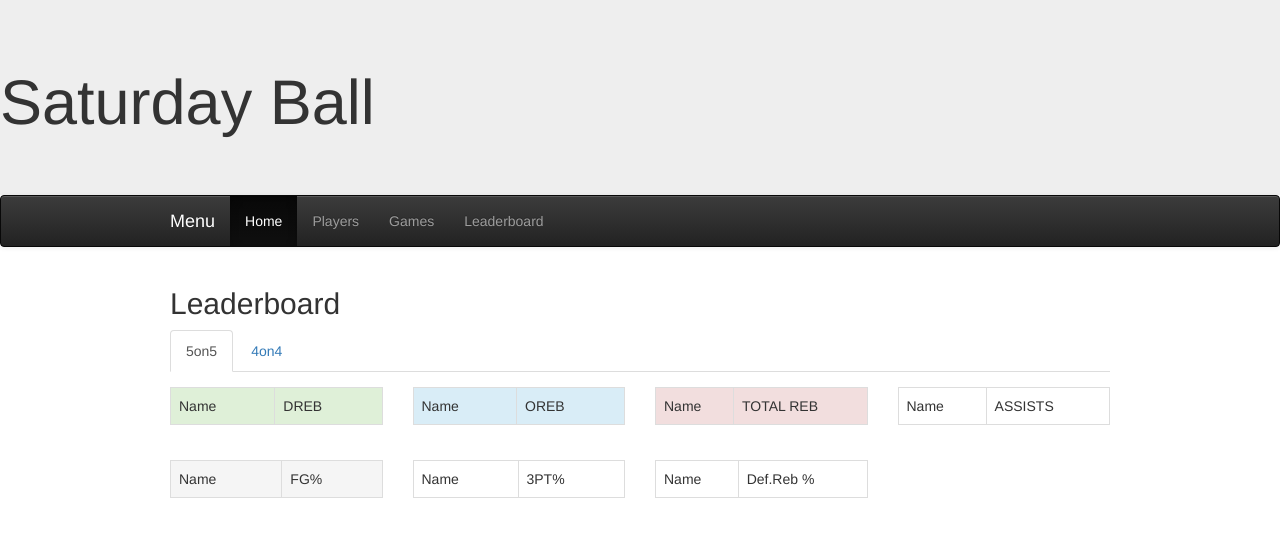
After one commit to adelprete/Pickup-Basketball-Stats, a Django app: a page that uses basketball/templates/base.html in a window 1280 px wide. The commit adds this page. Shown: the top 537 px of the page. Run offline with Django 3.2, Linux system fonts and the light colour scheme; data that the repository does not hold is empty; parts of the project's set-up code (start-up, migrations or seed data) failed here and were passed over; some libraries are stand-ins or nearby versions.

Commit message:
Created Leaderboard

```diff
--- a/basketball/static/css/custom.css
+++ b/basketball/static/css/custom.css
@@ -7,3 +7,9 @@
 .jumbotron{
 	margin-bottom:0px;
 }
+
+.top_5_table{
+	width:100%;
+	margin-top:15px;
+	margin-right:20px;
+}
--- /dev/null
+++ b/basketball/templates/5on5_possessions.html
@@ -0,0 +1,12 @@
+{% load basketball_tags %}
+<div class="row">
+	{% top_players_table dreb 'DREB' '#dff0d8' %}
+	{% top_players_table oreb 'OREB' '#d9edf7' %}
+	{% top_players_table total_rebounds 'TOTAL REB' '#f2dede' %}
+	{% top_players_table asts 'ASSISTS' %}
+</div>
+<div class="row">
+	{% top_players_table fgm_percent 'FG%' '#f5f5f5'  %}
+	{% top_players_table three_percent '3PT%' %}
+	{% top_players_table dreb_percent 'Def.Reb %' %}
+</div>
--- a/basketball/templates/base.html
+++ b/basketball/templates/base.html
@@ -48,7 +48,7 @@
 		 <li id="home_link"><a href="{% url 'root' %}">Home <span class="sr-only">(current)</span></a></li>
 		<li id="players_link"><a href="{% url 'players_home' %}">Players</a></li>
 		<li id="games_link"><a href="{% url 'games_home' %}">Games</a></li>
-		<li><a href="#">Leaderboard</a></li>
+		<li><a href="{% url 'leaderboard_home' %}">Leaderboard</a></li>
       </ul>
     </div><!-- /.navbar-collapse -->
 </nav>
--- /dev/null
+++ b/basketball/templates/leaderboard.html
@@ -0,0 +1,15 @@
+{% extends 'base.html' %}
+{% block body %}
+	{% load basketball_tags %}
+	<h2>Leaderboard</h2>
+	<ul class="nav nav-tabs" role="tablist">
+		<li role="presentation" class="active"><a href="#5on5" aria-controls="home" role="tab" data-toggle="tab">5on5</a></li>
+		<li role="presentation"><a href="#4on4" aria-controls="profile" role="tab" data-toggle="tab">4on4</a></li>
+	</ul>
+	<div class="tab-content">
+		<div role="tabpanel" class="tab-pane active" id="5on5">
+			{% five_on_five_pos %}
+		</div>
+		<div role="tabpanel" class="tab-pane" id="4on4">...</div>
+	</div>
+{% endblock %}
--- /dev/null
+++ b/basketball/templates/top_stat_table.html
@@ -0,0 +1,14 @@
+<div class="col-sm-3">
+	<table class="table table-hovered table-bordered top_5_table">
+		<tr style="background:{{bgcolor}}">
+			<td>Name</td>
+			<td>{{ title }}</td>
+		</tr>
+		{% for player in player_list %}
+			<tr>
+				<td>{{ player.0 }}</td>
+				<td>{{ player.1|floatformat }}</td>
+			</tr>
+		{% endfor %}
+	</table>
+</div>
--- a/basketball/templatetags/basketball_tags.py
+++ b/basketball/templatetags/basketball_tags.py
@@ -1,5 +1,5 @@
 from django import template
-from basketball.models import ALL_PLAY_TYPES
+from basketball import models as bmodels
 from django.db.models import Sum
 
 register = template.Library()
@@ -7,12 +7,89 @@ register = template.Library()
 @register.inclusion_tag('box_score.html')
 def box_score(statlines,bgcolor="white"):
 	team_totals = {}
-	for play in ALL_PLAY_TYPES:
-		x = statlines.aggregate(Sum(play[0]))
-		team_totals.update(x)
+	for play in bmodels.ALL_PLAY_TYPES:
+            if play[0] not in ['sub_out','sub_in']:
+                x = statlines.aggregate(Sum(play[0]))
+                team_totals.update(x)
 	team_totals.update(statlines.aggregate(Sum('points'),Sum('total_rebounds')))
 	return {'statlines': statlines,'team_totals':team_totals,'bgcolor':bgcolor}
 
 @register.inclusion_tag('player_box_score.html')
 def player_box_score(statlines,bgcolor="white"):
 	return {'statlines': statlines,'bgcolor':bgcolor}
+
+def top_stat_players(stat):
+    players = bmodels.Player.objects.all()
+    player_list = []
+    for player in players:
+        result = player.statline_set.all().aggregate(Sum(stat),Sum('off_pos'))
+        if result['off_pos__sum'] is not 0:
+            percentage = (result[stat + '__sum']/result['off_pos__sum']) * 100
+        else:
+            percentage = 0.0
+        player_list.append((player.first_name,percentage))
+    return sorted(player_list,key=lambda x: x[1],reverse=True)
+
+@register.inclusion_tag('5on5_possessions.html')
+def five_on_five_pos():
+
+    players = bmodels.Player.objects.all().exclude(first_name__in=["Team1","Team2"])
+
+    dreb = top_stat_players('dreb')
+    oreb = top_stat_players('oreb')
+    total_rebounds = top_stat_players('total_rebounds')
+    asts = top_stat_players('asts')
+    pot_ast = top_stat_players('pot_ast')
+    stls = top_stat_players('stls')
+    to = top_stat_players('to')
+    points = top_stat_players('points')
+
+    #these need special attention
+    fgm_percent = []
+    for player in players:
+        result = player.statline_set.all().aggregate(Sum('fgm'),Sum('fga'),Sum('off_pos'))
+        if result['fga__sum'] is not 0 and result['off_pos__sum'] is not 0:
+            percentage = ( (result['fgm__sum']/result['fga__sum']) / result['off_pos__sum'] ) * 100
+        else:
+            percentage = 0.0
+        fgm_percent.append((player.first_name,percentage))
+    fgm_percent = sorted(fgm_percent,key=lambda x: x[1],reverse=True)
+
+    three_percent = []
+    for player in players:
+        result = player.statline_set.all().aggregate(Sum('threepm'),Sum('threepa'),Sum('off_pos'))
+        if result['threepa__sum'] is not 0 and result['off_pos__sum'] is not 0:
+            percentage = ( (result['threepm__sum']/result['threepa__sum']) / result['off_pos__sum'] ) * 100
+        else:
+            percentage = 0.0
+        three_percent.append((player.first_name,percentage))
+    three_percent = sorted(three_percent,key=lambda x: x[1],reverse=True)
+
+    dreb_percent = []
+    for player in players:
+        result = player.statline_set.all().aggregate(Sum('dreb'),Sum('total_rebounds'),Sum('def_pos'))
+        if result['total_rebounds__sum'] is not 0 and result['def_pos__sum'] is not 0:
+            percentage = ( (result['dreb__sum']/result['total_rebounds__sum']) / result['def_pos__sum'] ) * 100
+        else:
+            percentage = 0.0
+        dreb_percent.append((player.first_name,percentage))
+    dreb_percent = sorted(dreb_percent,key=lambda x: x[1],reverse=True)
+
+    context = {
+            "dreb":dreb[:5],
+            "oreb":oreb[:5],
+            "total_rebounds":total_rebounds[:5],
+            "asts":asts[:5],
+            "pot_ast":pot_ast[:5],
+            "stls":stls[:5],
+            "to":to[:5],
+            "points":points[:5],
+            "fgm_percent":fgm_percent[:5],
+            "three_percent":three_percent[:5],
+            "dreb_percent":dreb_percent[:5],
+    }
+    return context
+
+@register.inclusion_tag('top_stat_table.html')
+def top_players_table(player_list,title,bgcolor='white'):
+    return {'player_list':player_list,'title':title,'bgcolor':bgcolor}
--- a/basketball/views.py
+++ b/basketball/views.py
@@ -9,7 +9,7 @@ from basketball import models as bmodels
 from basketball.models import ALL_PLAY_TYPES
 from basketball import forms as bforms
 from django.http import HttpResponse
-from django.db.models import Sum, Avg
+from django.db.models import F, Q, Sum, Avg
 
 def root(request):
     latest_games = bmodels.Game.objects.all()
@@ -38,8 +38,8 @@ def box_score(request,id):
         game = bmodels.Game.objects.get(id=id)
 
     pbp_form = bforms.PlayByPlayForm(game)
-    team1_statlines = bmodels.StatLine.objects.filter(game=game,player__in=game.team1.all()).exclude(player__first_name='Team1').order_by('-points')
-    team2_statlines = bmodels.StatLine.objects.filter(game=game,player__in=game.team2.all()).exclude(player__first_name='Team2').order_by('-points')
+    team1_statlines = bmodels.StatLine.objects.filter(game=game,player__in=game.team1.all()).order_by('-points')
+    team2_statlines = bmodels.StatLine.objects.filter(game=game,player__in=game.team2.all()).order_by('-points')
     if request.POST:
         create_plays(game.pk,request.FILES['pbpFile'])
         initialize_statlines(game.pk)
@@ -144,8 +144,9 @@ def player_pergame_averages(id):
 
     player_averages = {}
     for play in ALL_PLAY_TYPES:
-        x = player.statline_set.all().aggregate(Avg(play[0]))
-        player_averages.update(x)
+        if play[0] not in ['sub_out','sub_in']:
+            x = player.statline_set.all().aggregate(Avg(play[0]))
+            player_averages.update(x)
     player_averages.update(player.statline_set.all().aggregate(Avg('points'),Avg('total_rebounds')))
 
     return player_averages
@@ -155,9 +156,13 @@ def initialize_statlines(pk):
     statlines = game.statline_set.all()
     for line in statlines:
         for play in ALL_PLAY_TYPES:
-            setattr(line,play[0],0)
+            if play[0] not in ['sub_out','sub_in']:
+                setattr(line,play[0],0)
         line.points = 0
         line.total_rebounds = 0
+        line.def_pos = 0
+        line.off_pos = 0
+        line.total_pos = 0
         line.save()
 
 def calculate_game_score(pk):
@@ -174,45 +179,87 @@ def calculate_game_score(pk):
 def calculate_statlines(pk):
     game = bmodels.Game.objects.get(pk=pk)
     initialize_statlines(game.pk)
-    playbyplays = game.playbyplay_set.all()
+    playbyplays = game.playbyplay_set.all().order_by('time')
     statlines = game.statline_set.all()
+    bench = players_on_bench(game.pk)
     for play in playbyplays:
 
-        #primary play
-        primary_line = bmodels.StatLine.objects.get(game=game,player=play.primary_player)
-        orig_val = getattr(primary_line,play.primary_play)
-        setattr(primary_line,play.primary_play,orig_val+1)
-        if play.primary_play == 'fgm':
-            primary_line.fga += 1
-            primary_line.points += 1
-        if play.primary_play == 'threepa':
-            primary_line.fga += 1
-        if play.primary_play == 'threepm':
-            primary_line.threepa += 1
-            primary_line.fga += 1
-            primary_line.fgm += 1
-            primary_line.points += 2
-        primary_line.save()
+        if play.primary_play not in ['sub_out','sub_in']:
+            #import pdb;pdb.set_trace()
+            primary_line = bmodels.StatLine.objects.get(game=game,player=play.primary_player)
+            orig_val = getattr(primary_line,play.primary_play)
+            setattr(primary_line,play.primary_play,orig_val+1)
+            if play.primary_play == 'fgm':
+                primary_line.fga += 1
+                primary_line.points += 1
+            if play.primary_play == 'threepa':
+                primary_line.fga += 1
+            if play.primary_play == 'threepm':
+                primary_line.threepa += 1
+                primary_line.fga += 1
+                primary_line.fgm += 1
+                primary_line.points += 2
 
-        #secondary play
-        if play.secondary_play:
-            secondary_line = bmodels.StatLine.objects.get(game=game,player=play.secondary_player)
-            orig_val = getattr(secondary_line,play.secondary_play)
-            setattr(secondary_line,play.secondary_play,orig_val+1)
+            primary_line.save()
+            if play.primary_play in ['threepm','fgm','to']:
+                if primary_line.player in game.team1.all():
+                    statlines.filter(player__in=game.team1.all()).exclude(player__pk__in=bench).update(off_pos=F('off_pos')+1)
+                    statlines.filter(player__in=game.team2.all()).exclude(player__pk__in=bench).update(def_pos=F('def_pos')+1)
+                else:
+                    statlines.filter(player__in=game.team1.all()).exclude(player__pk__in=bench).update(def_pos=F('def_pos')+1)
+                    statlines.filter(player__in=game.team2.all()).exclude(player__pk__in=bench).update(off_pos=F('off_pos')+1)
+                    #import pdb;pdb.set_trace()
 
-            if play.secondary_play == 'dreb' or play.secondary_play == 'oreb':
-                secondary_line.total_rebounds += 1
+            #secondary play
+            if play.secondary_play:
+                secondary_line = bmodels.StatLine.objects.get(game=game,player=play.secondary_player)
+                orig_val = getattr(secondary_line,play.secondary_play)
+                setattr(secondary_line,play.secondary_play,orig_val+1)
 
-            secondary_line.save()
+                if play.secondary_play == 'dreb' or play.secondary_play == 'oreb':
+                    secondary_line.total_rebounds += 1
 
-        #assist play
-        if play.assist:
-            assist_line = bmodels.StatLine.objects.get(game=game,player=play.assist_player)
-            orig_val = getattr(assist_line,play.assist)
-            setattr(assist_line,play.assist,orig_val+1)
-            assist_line.save()
+                secondary_line.save()
+                if play.secondary_play == 'dreb':
+                    if primary_line.player in game.team1.all():
+                        statlines.filter(player__in=game.team1.all()).exclude(player__pk__in=bench).update(off_pos=F('off_pos')+1)
+                        statlines.filter(player__in=game.team2.all()).exclude(player__pk__in=bench).update(def_pos=F('def_pos')+1)
+                    else:
+                        #import pdb;pdb.set_trace()
+                        statlines.filter(player__in=game.team1.all()).exclude(player__pk__in=bench).update(def_pos=F('def_pos')+1)
+                        statlines.filter(player__in=game.team2.all()).exclude(player__pk__in=bench).update(off_pos=F('off_pos')+1)
 
+
+            #assist play
+            if play.assist:
+                assist_line = bmodels.StatLine.objects.get(game=game,player=play.assist_player)
+                orig_val = getattr(assist_line,play.assist)
+                setattr(assist_line,play.assist,orig_val+1)
+                assist_line.save()
+        else:
+            bench.append(play.primary_player.pk)
+            bench.remove(play.secondary_player.pk)
+    statlines.update(total_pos=F('off_pos')+F('def_pos'))
     calculate_game_score(game.pk)
+
+def players_on_bench(pk):
+    game = bmodels.Game.objects.get(pk=pk)
+    playbyplays = game.playbyplay_set.filter(primary_play="sub_out").order_by("time")
+    playes_out = []
+    team1_oncourt = game.team1.all().values_list('pk',flat=True)
+    team2_oncourt = game.team2.all().values_list('pk',flat=True)
+
+    been_in = []
+    bench = []
+    for play in playbyplays:
+
+        if play.primary_player.pk not in been_in:
+            been_in.append(play.primary_player.pk)
+
+        if play.secondary_player.pk not in been_in:
+            bench.append(play.secondary_player.pk)
+
+    return bench
 
 def ajax_add_play(request,pk):
     game = bmodels.Game.objects.get(pk=pk)
@@ -233,3 +280,11 @@ def delete_play(request,pk):
     calculate_statlines(game.pk)
 
     return redirect(game.get_absolute_url())
+
+def leaderboard_home(request):
+
+
+    context = {
+
+    }
+    return render(request,'leaderboard.html',context)
--- a/saturdayball/urls.py
+++ b/saturdayball/urls.py
@@ -26,5 +26,6 @@ urlpatterns = [
         url(r'^players-home/$',                 bviews.players_home,       name='players_home'),
         url(r'^player/(?P<id>[0-9]+)/$',                 bviews.player,       name='player_page'),
         url(r'^games-home/$',                 bviews.games_home,       name='games_home'),
+        url(r'^leaderboard-home/$',                 bviews.leaderboard_home,       name='leaderboard_home'),
         url(r'^admin/', include(admin.site.urls)),
 ] + static(settings.MEDIA_URL, document_root=settings.MEDIA_ROOT) + staticfiles_urlpatterns()
--- a/static/css/custom.css
+++ b/static/css/custom.css
@@ -4,6 +4,10 @@
 			    }
 			}
 
-.jumbotron {
+.jumbotron{
 	margin-bottom:0px;
 }
+
+.top_5_table{
+	padding:10px;
+}
```
Also changed, not shown: basketball/models.py (+14 -0 lines), basketball/migrations/0008_auto_20150710_1640.py (added).
